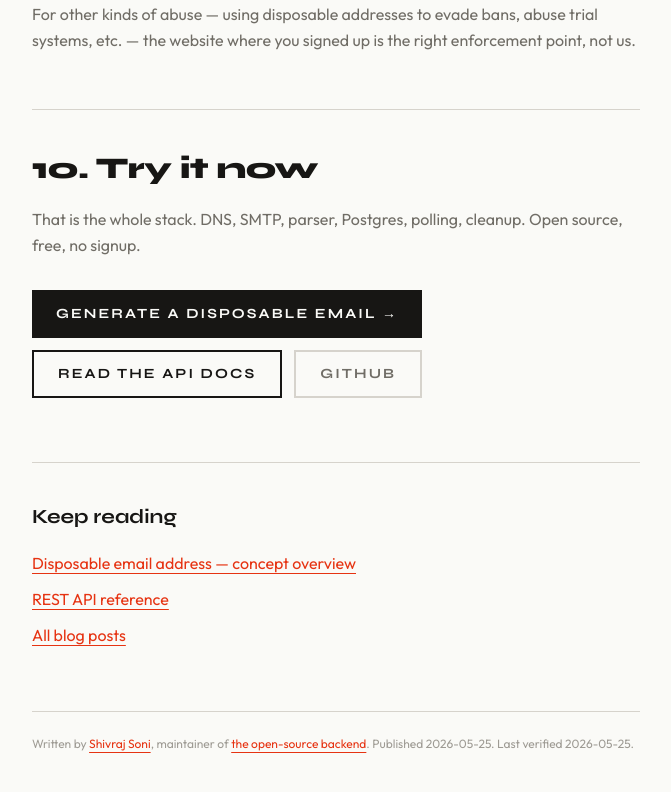
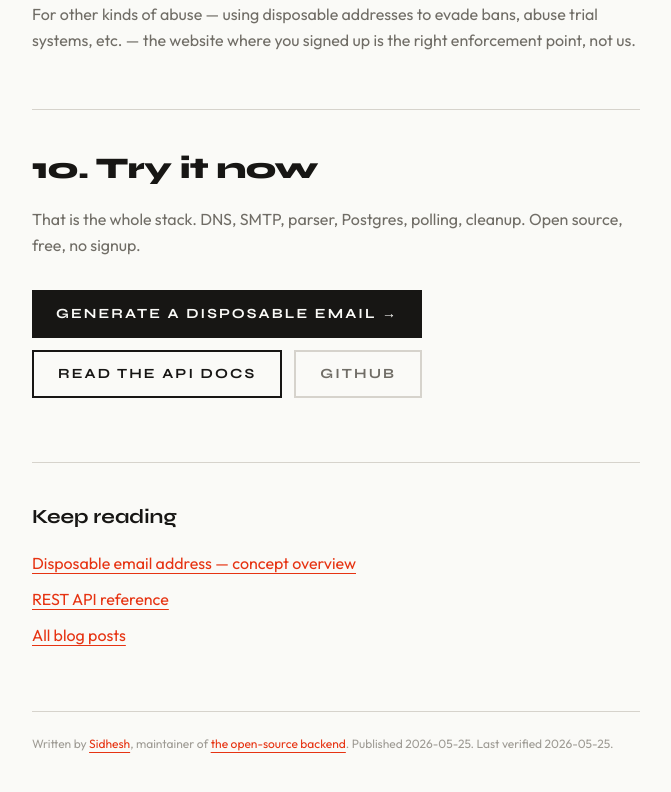
Before and after one commit to sidhesh77/fake-emaail, a Next.js app in the folder ui/: page /blog/how-disposable-email-works in a window 1280 px wide. Shown: the part 7244-8036 px from the top of the page, without its empty margins (304-975 px from the left). Built offline with nearby package versions, Linux system fonts and the light colour scheme.

Commit message:
Update blog post author attribution
Use Sidhesh as the author name everywhere in UI and JSON-LD.

```diff
--- a/ui/app/blog/deploying-rust-with-nix-github-actions-scp/page.tsx
+++ b/ui/app/blog/deploying-rust-with-nix-github-actions-scp/page.tsx
@@ -62,7 +62,7 @@ const ARTICLE_JSONLD = {
   image: `${SITE_URL}/icon.png`,
   author: {
     "@type": "Person",
-    name: "Shivraj Soni",
+    name: "Sidhesh",
     url: "https://github.com/sidhesh77",
   },
   publisher: { "@id": `${SITE_URL}/#organization` },
@@ -895,7 +895,7 @@ git push origin main
               rel="noopener noreferrer"
               className="text-vermillion underline underline-offset-4"
             >
-              Shivraj Soni
+              Sidhesh
             </a>
             , maintainer of{" "}
             <a
--- a/ui/app/blog/how-disposable-email-works/page.tsx
+++ b/ui/app/blog/how-disposable-email-works/page.tsx
@@ -58,7 +58,7 @@ const ARTICLE_JSONLD = {
   image: `${SITE_URL}/icon.png`,
   author: {
     "@type": "Person",
-    name: "Shivraj Soni",
+    name: "Sidhesh",
     url: "https://github.com/sidhesh77",
   },
   publisher: { "@id": `${SITE_URL}/#organization` },
@@ -564,7 +564,7 @@ for (let i = 0; i < 30; i++) {
               rel="noopener noreferrer"
               className="text-vermillion underline underline-offset-4"
             >
-              Shivraj Soni
+              Sidhesh
             </a>
             , maintainer of{" "}
             <a
```
